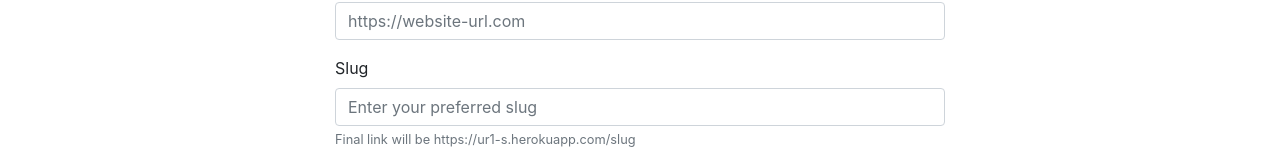
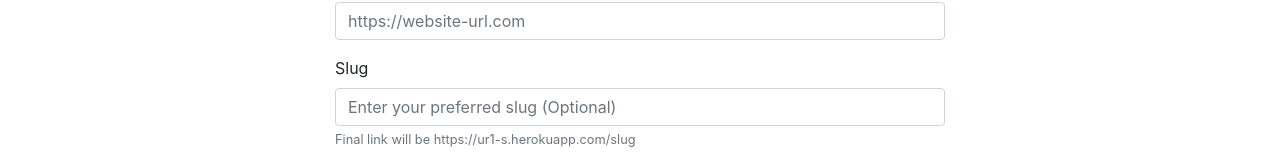
Before and after one commit to theyashmhatre/URL-Shortner, a React (Create React App) app in the folder client/: page /create in a window 1280 px wide. Shown: the part 202-365 px from the top of the page. Built offline with nearby package versions, Linux system fonts and the light colour scheme; no server answers; sample sign-in values are in the browser's storage.

Commit message:
log statements removed

```diff
--- a/client/src/components/ConfirmPage.js
+++ b/client/src/components/ConfirmPage.js
@@ -12,7 +12,6 @@ export default function ConfirmPage(props) {
     let redirect = null;
 
     const { id } = useParams();
-    console.log(id);
 
     const history = useHistory();
 
--- a/client/src/components/CreateURLPage.js
+++ b/client/src/components/CreateURLPage.js
@@ -121,7 +121,7 @@ function CreateURLPage() {
                         <Form.Label>Slug</Form.Label>
                         <Form.Control
                             type="text"
-                            placeholder="Enter your preferred slug"
+                            placeholder="Enter your preferred slug (Optional)"
                             name="slug"
                             onChange={handleChange}
                             value={newURL.slug} />
--- a/client/src/components/Settings.js
+++ b/client/src/components/Settings.js
@@ -42,14 +42,11 @@ export default function Settings() {
                     "x-auth-token": userData.token,
                 }
             };
-            console.log(userData.token);
-            console.log(userInfo);
 
             const deleted = await Axios.post(
                 "/users/delete",
                 userInfo,
                 config);
-            console.log(deleted);
             setNotif(deleted.data.msg);
 
             if (deleted.status === 200) {
--- a/client/src/components/auth/LoginPage.js
+++ b/client/src/components/auth/LoginPage.js
@@ -43,15 +43,12 @@ function LoginPage() {
                 "/users/login",
                 loginUser
             );
-            console.log(loginRes);
 
             if (loginRes.status === 200) {
                 setUserData({
                     token: loginRes.data.token,
                     user: loginRes.data.user,
                 });
-
-
 
                 localStorage.setItem("auth-token", loginRes.data.token);
                 localStorage.setItem("username", loginRes.data.user.name);
--- a/client/src/components/auth/RegisterPage.js
+++ b/client/src/components/auth/RegisterPage.js
@@ -44,7 +44,6 @@ function RegisterPage() {
                 newUser
             );
             setNotif(userReg.data.msg);
-            console.log(userReg);
             setUser({
                 name: "",
                 email: "",
```
Also changed, not shown: 1 other file (tests, documents, lock files or other folders).
